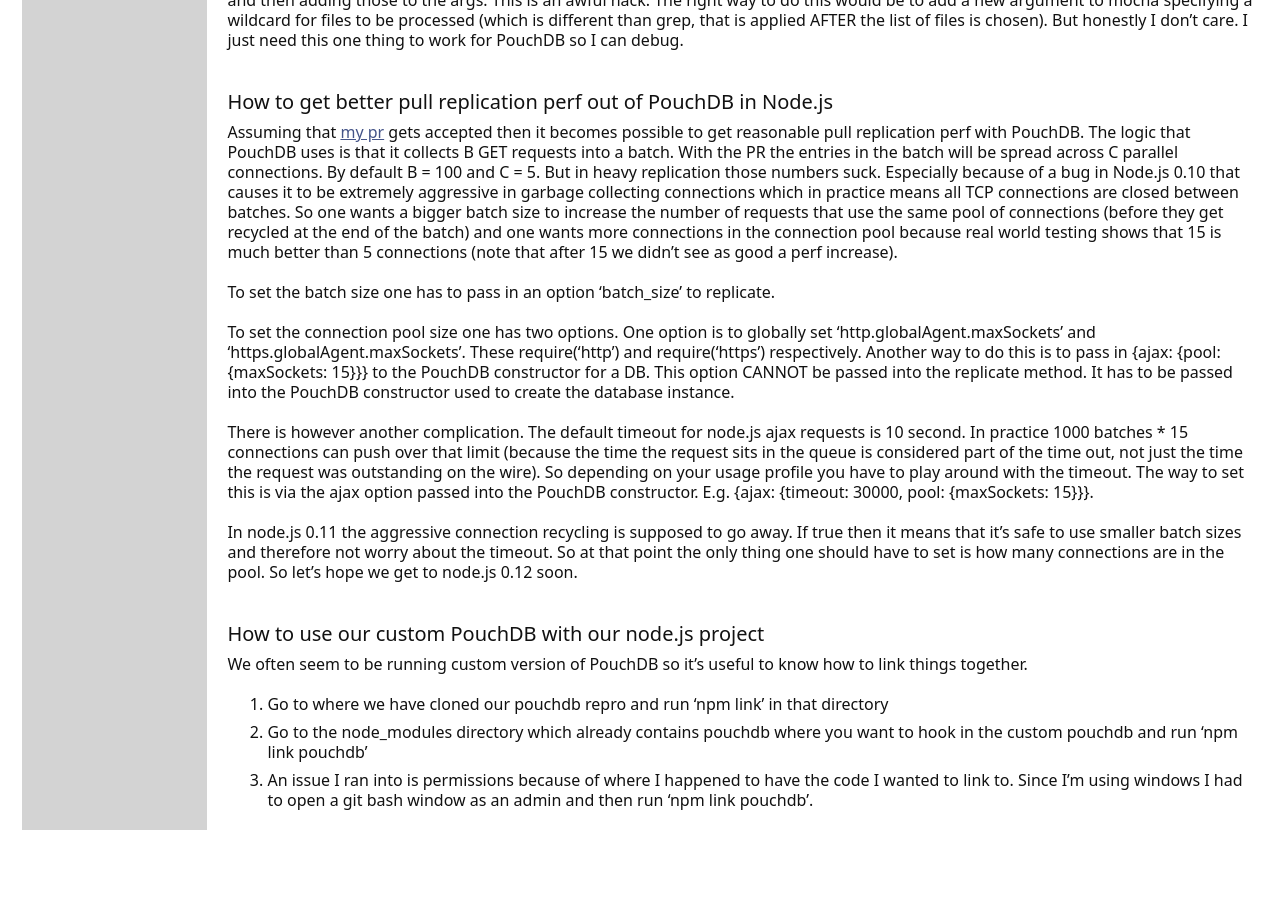
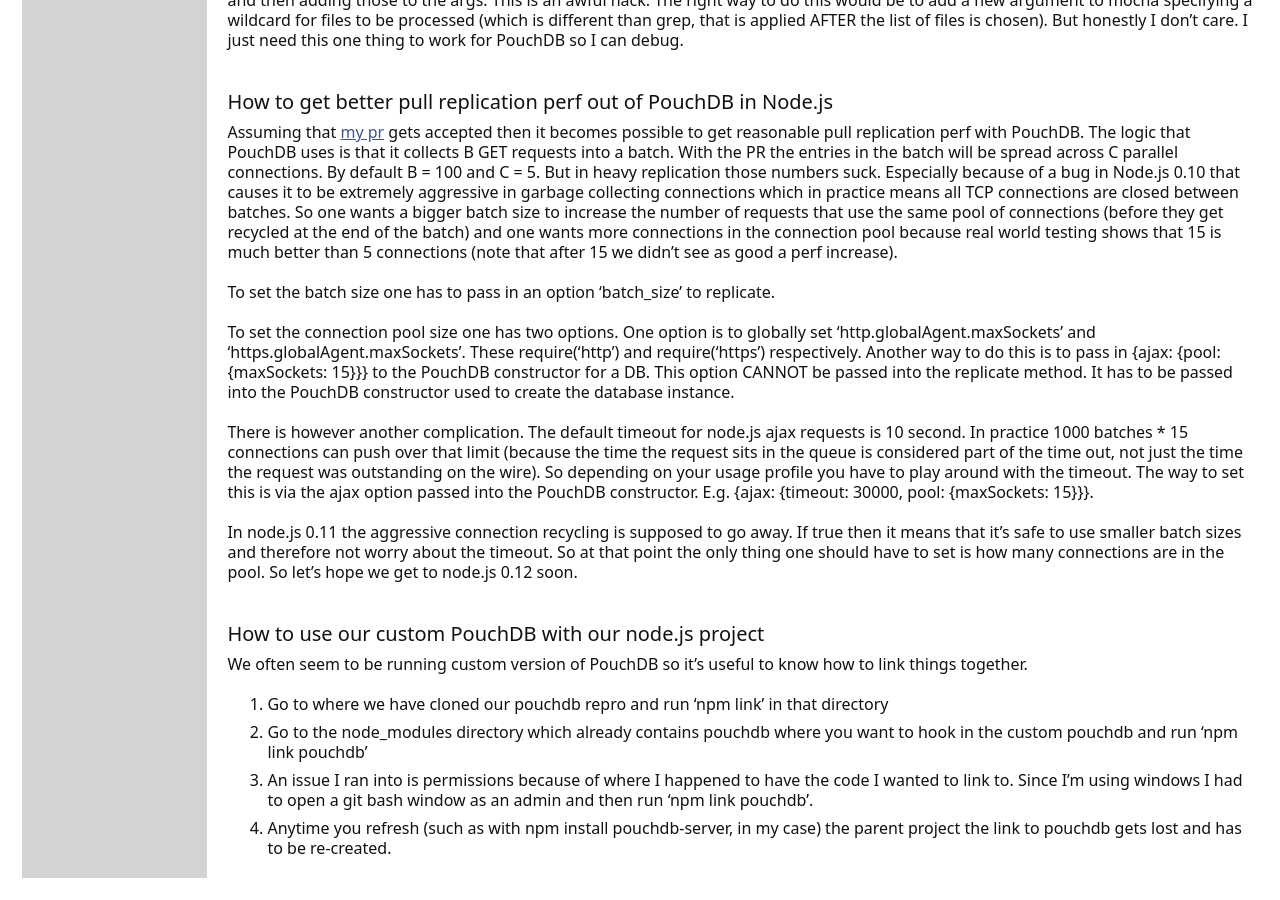
Before and after one commit to thaliproject/thali, a Jekyll site: the page built from DeveloperHandbook.md, in a window 1280 px wide and 900 px high, scrolled down 3990 px. Built offline with Jekyll 4.4.1, drawn with Linux system fonts in a browser that asks for light colours; Markdown is read by kramdown in place of the engine named in the settings; before the commit the page ends 4842 px from its top, so only the background shows below that.

Commit message:
Update DeveloperHandbook.md

```diff
--- a/DeveloperHandbook.md
+++ b/DeveloperHandbook.md
@@ -176,3 +176,4 @@
 1. Go to where we have cloned our pouchdb repro and run 'npm link' in that directory
 2. Go to the node_modules directory which already contains pouchdb where you want to hook in the custom pouchdb and run 'npm link pouchdb'
  3. An issue I ran into is permissions because of where I happened to have the code I wanted to link to. Since I'm using windows I had to open a git bash window as an admin and then run 'npm link pouchdb'.
+3. Anytime you refresh (such as with npm install pouchdb-server, in my case) the parent project the link to pouchdb gets lost and has to be re-created.
```
